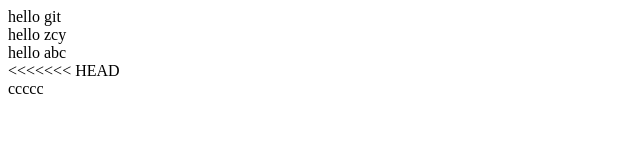
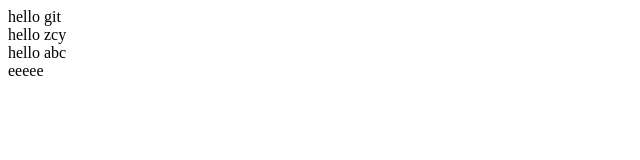
Before and after one commit to zcy1234565/hbuilder_test, a plain HTML site: page index.html in a window 1280 px wide. Shown: the whole page, without its empty margins (0-640 px from the left). Drawn offline with Linux system fonts and the light colour scheme.

Commit message:
index : 修改ccc为eeeee

```diff
--- a/index.html
+++ b/index.html
@@ -8,7 +8,6 @@
 		<div>hello git</div>
 		<div>hello zcy</div>
 		<div>hello abc</div>
-<<<<<<< HEAD
-		<div>ccccc</div>
+		<div>eeeee</div>
 	</body>
 </html>
```
